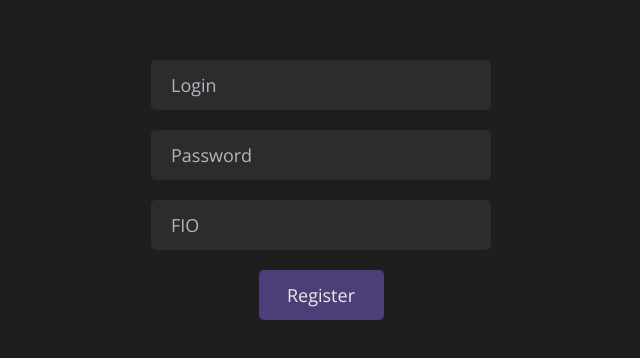
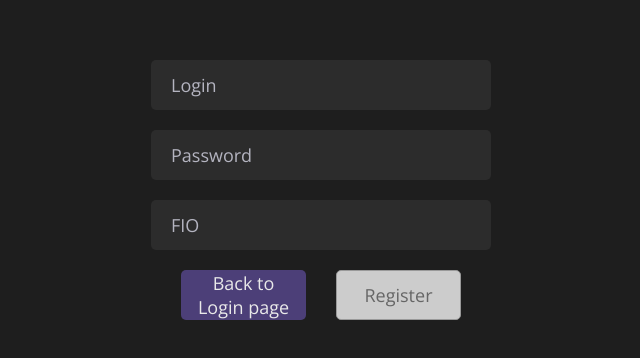
Before and after one commit to vladimir8sabaev/angular-meetup, an Angular app in the folder angular-meetup/: page /register in a window 1280 px wide. Shown: the part 210-568 px from the top of the page, without its empty margins (319-959 px from the left). Built offline with nearby package versions, Linux system fonts and the light colour scheme.

Commit message:
feat: add disabled buttons on false validation

```diff
--- a/angular-meetup/src/app/login/login.component.html
+++ b/angular-meetup/src/app/login/login.component.html
@@ -9,7 +9,10 @@
     </span>
     <div class="login__buttons">
       <a class="login__register" (click)="goToRegisterPage()">How to create account?</a>
-      <button class="login__button" type="submit" (click)="login()">Log in</button>
+      <button *ngIf="loginForm.get('password')?.valid && loginForm.get('email')?.valid" class="login__button"
+        type="submit" (click)="login()">Log in</button>
+      <button disabled *ngIf="!loginForm.get('password')?.valid || !loginForm.get('email')?.valid" class="login__button"
+        type="submit" (click)="login()">Log in</button>
     </div>
     <span class="login__error" *ngIf="!isRegistered">
       There are no users with this pair of email/password! Check email/password or register!
--- a/angular-meetup/src/app/login/login.component.scss
+++ b/angular-meetup/src/app/login/login.component.scss
@@ -71,3 +71,11 @@ input.ng-touched.ng-invalid {
   font-size: 18px;
   color: red;
 }
+
+button:disabled,
+button[disabled] {
+  cursor: default;
+  border: 1px solid #999999;
+  background-color: #cccccc;
+  color: #666666;
+}
--- a/angular-meetup/src/app/register/register.component.html
+++ b/angular-meetup/src/app/register/register.component.html
@@ -13,8 +13,15 @@
       fio must exist
     </span>
     <div class="login__buttons">
-      <button class="login__button" type="submit" (click)="register()">Register</button>
+      <button class="login__button" type="button" (click)="goToLoginPage()">Back to Login page</button>
+      <button disabled
+        *ngIf="!registerForm.get('password')?.valid || !registerForm.get('email')?.valid || !registerForm.get('fio')?.valid"
+        class="login__button" type="submit" (click)="register()">Register</button>
+      <button
+        *ngIf="registerForm.get('password')?.valid && registerForm.get('email')?.valid && registerForm.get('fio')?.valid"
+        class="login__button" type="submit" (click)="register()">Register</button>
     </div>
+
     <span class="login__error" *ngIf="!isAvailable">
       This email/password pair is already exist
     </span>
--- a/angular-meetup/src/app/register/register.component.scss
+++ b/angular-meetup/src/app/register/register.component.scss
@@ -32,7 +32,7 @@
 }
 .login__buttons {
   display: flex;
-  justify-content: center;
+  justify-content: space-evenly;
 }
 
 .login__register {
@@ -71,3 +71,10 @@ input.ng-touched.ng-invalid {
   font-size: 18px;
   color: red;
 }
+button:disabled,
+button[disabled] {
+  cursor: default;
+  border: 1px solid #999999;
+  background-color: #cccccc;
+  color: #666666;
+}
--- a/angular-meetup/src/app/register/register.component.ts
+++ b/angular-meetup/src/app/register/register.component.ts
@@ -47,4 +47,7 @@ export class RegisterComponent {
       )
       .subscribe((data) => console.log(data));
   }
+  goToLoginPage() {
+    this.authService.goToLoginPage();
+  }
 }
--- a/angular-meetup/src/app/services/auth.service.ts
+++ b/angular-meetup/src/app/services/auth.service.ts
@@ -62,6 +62,9 @@ export class AuthService {
   goToRegisterPage() {
     this.routes.navigate(['register']);
   }
+  goToLoginPage() {
+    this.routes.navigate(['login']);
+  }
   register(email: string | null, password: string | null, fio: string | null) {
     return this.http.post<User>(`${this.baseUrl}/registration`, {
       email: email,
```
